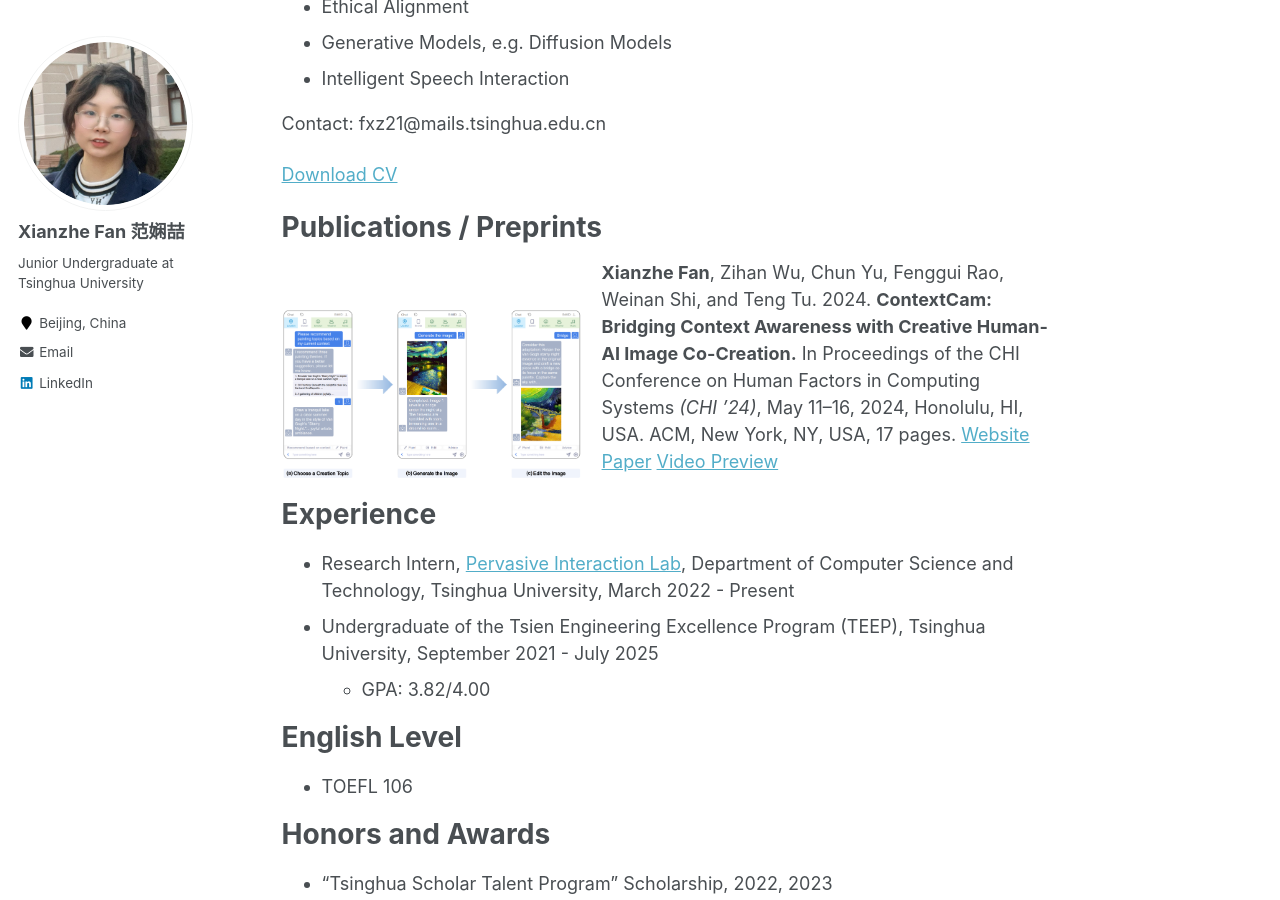
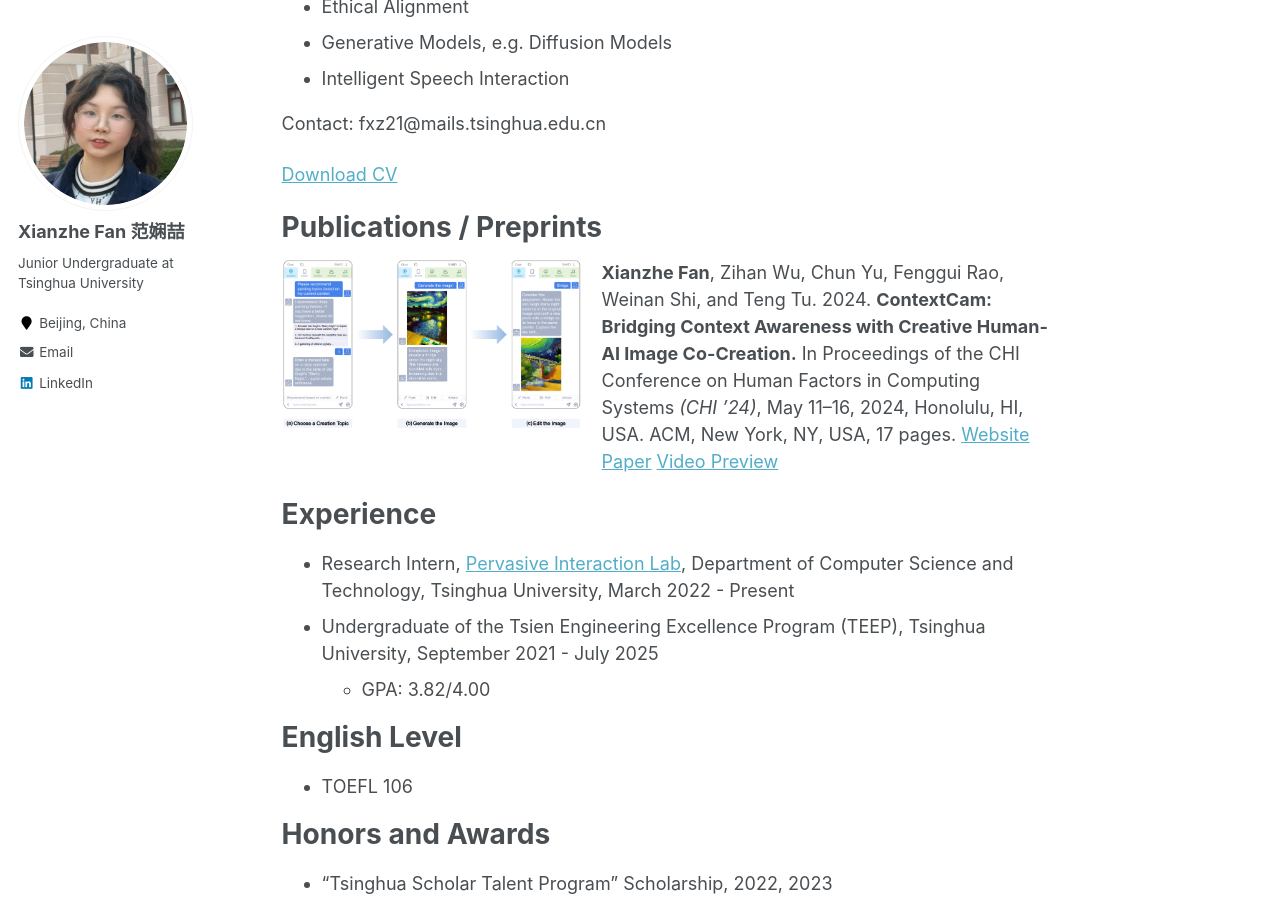
Before and after one commit to XianzheFan/XianzheFan.github.io, a Jekyll site: the page built from _pages/about.md, in a window 1280 px wide and 900 px high, scrolled down 552 px. Built offline with Jekyll 4.4.1, drawn with Linux system fonts in a browser that asks for light colours.

Commit message:
Add files via upload

```diff
--- a/_pages/about.md
+++ b/_pages/about.md
@@ -35,7 +35,7 @@
 [Paper](https://xianzhefan.github.io/files/chi24-240.pdf)
 [Video Preview](https://xianzhefan.github.io/files/chi24a-sub2702-cam-i21.mp4) -->
 <div style="display: flex; align-items: flex-start; margin-bottom: 0px;">
-  <img src="https://xianzhefan.github.io/images/contextcam.png" alt="paper image" style="width: 300px; margin-right: 20px; margin-top: 50px;">
+  <img src="https://xianzhefan.github.io/images/contextcam.png" alt="paper image" style="width: 300px; margin-right: 20px; margin-top: 0px;">
   <div>
     <p><strong>Xianzhe Fan</strong>, Zihan Wu, Chun Yu, Fenggui Rao, Weinan Shi, and Teng Tu. 2024. <strong>ContextCam: Bridging Context Awareness with Creative Human-AI Image Co-Creation.</strong> In Proceedings of the CHI Conference on Human Factors in Computing Systems <em>(CHI ’24)</em>, May 11–16, 2024, Honolulu, HI, USA. ACM, New York, NY, USA, 17 pages. <a href="https://dl.acm.org/doi/full/10.1145/3613904.3642129">Website</a> <a href="https://xianzhefan.github.io/files/chi24-240.pdf">Paper</a> <a href="https://xianzhefan.github.io/files/chi24a-sub2702-cam-i21.mp4">Video Preview</a></p>
   </div>
```
